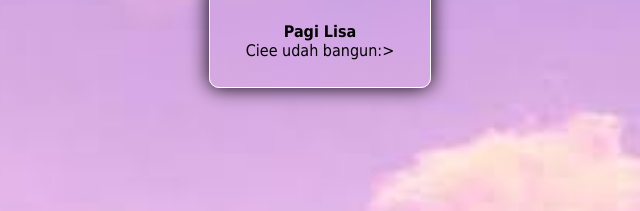
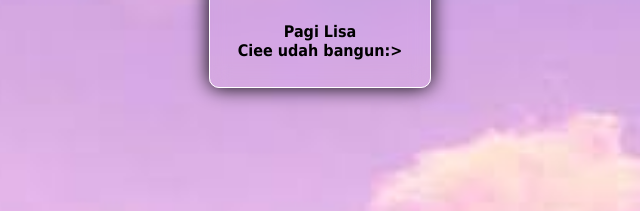
Before and after one commit to Tobi551/Selamat-Pagi, a plain HTML site: page index.html in a window 1280 px wide. Both pictures are taken after a click on the link "Klick Mulai". Shown: the part 244-455 px from the top of the page, 320-960 px from the left. Drawn offline with Linux system fonts and the light colour scheme.

Commit message:
index.html

```diff
--- a/index.html
+++ b/index.html
@@ -66,7 +66,7 @@
 
     .kata2 {
         font-family: Tahoma;
-        font-wight: bold;
+        font-weight: bold;
     }
 
     .pilihan {
```
